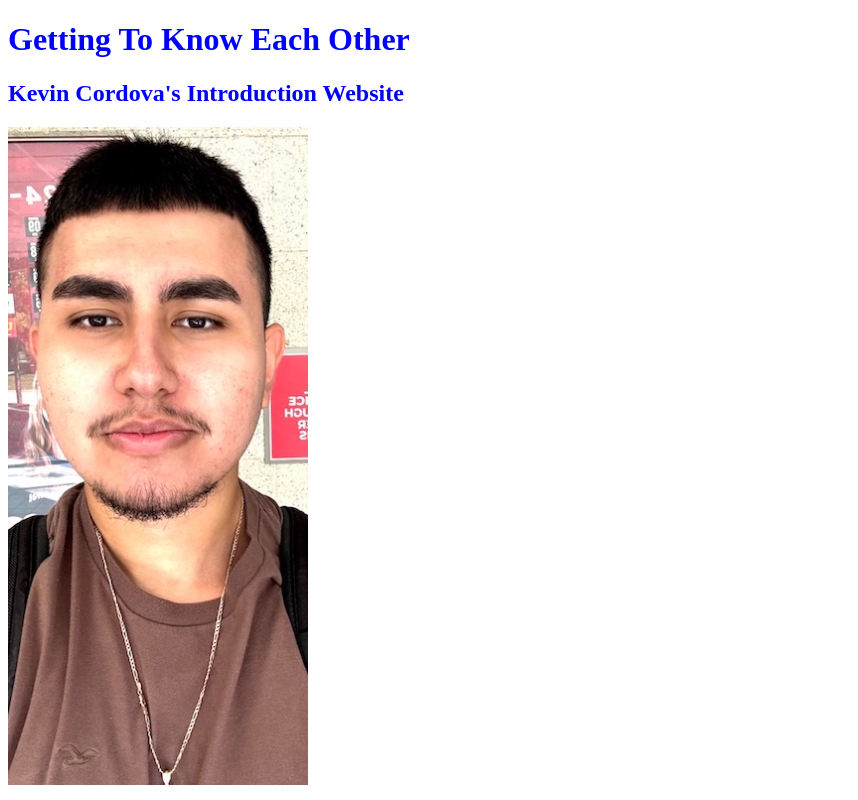
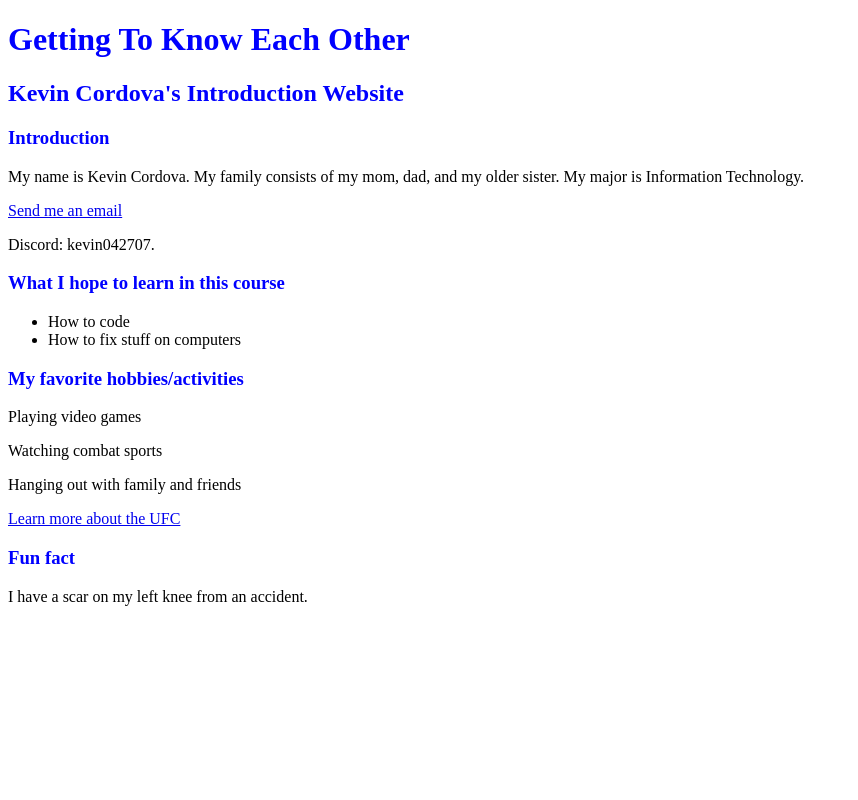
Before and after one commit to Kevin042707/gtneoe, a plain HTML site: page me.html in a window 1280 px wide. Shown: the top 800 px of the page, without its empty margins (0-858 px from the left). Drawn offline with Linux system fonts and the light colour scheme.

Commit message:
Update me.html

```diff
--- a/me.html
+++ b/me.html
@@ -15,8 +15,6 @@
 <body>
   <h1>Getting To Know Each Other</h1>
   <h2>Kevin Cordova's Introduction Website</h2>
-  <img src="https://github.com/Kevin042707/gtneoe/blob/main/me.png?raw=true"
-       alt="Kevin Cordova" width="300">
 
   <section>
     <h3>Introduction</h3>
```
